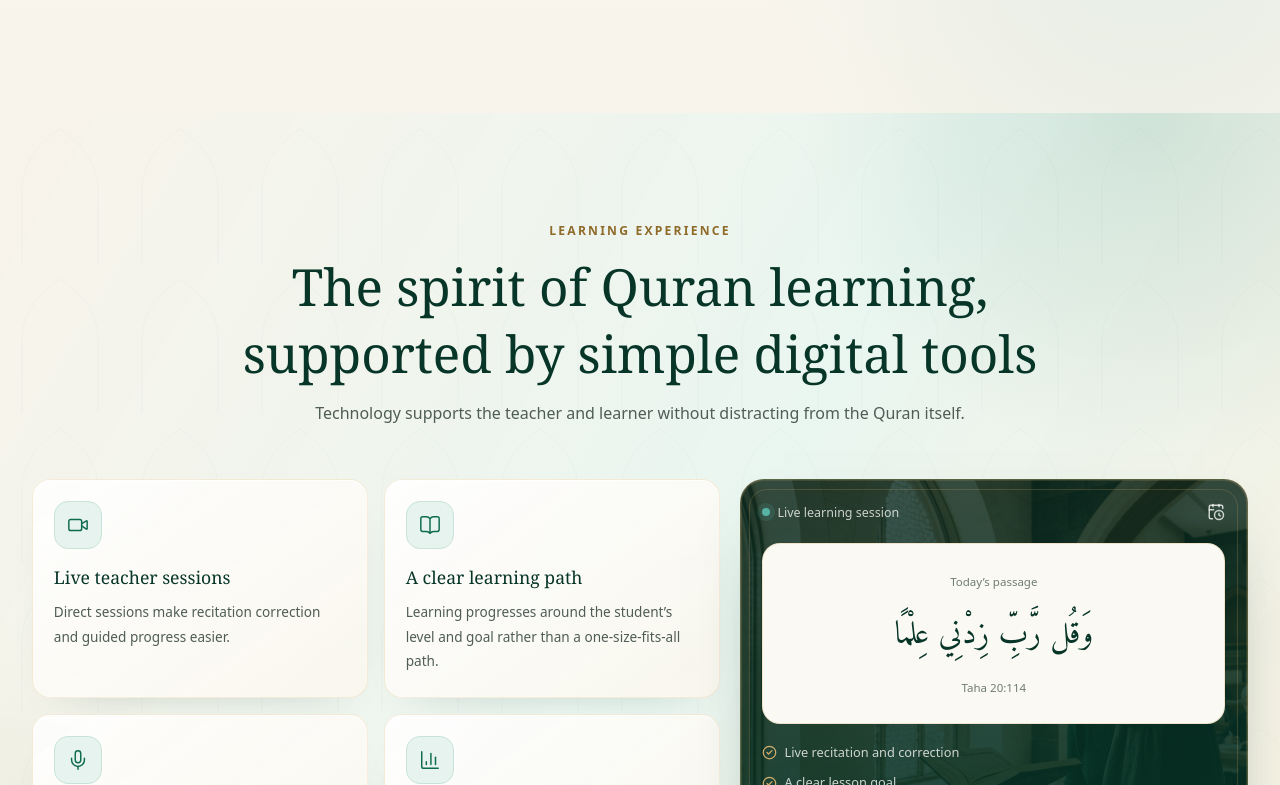
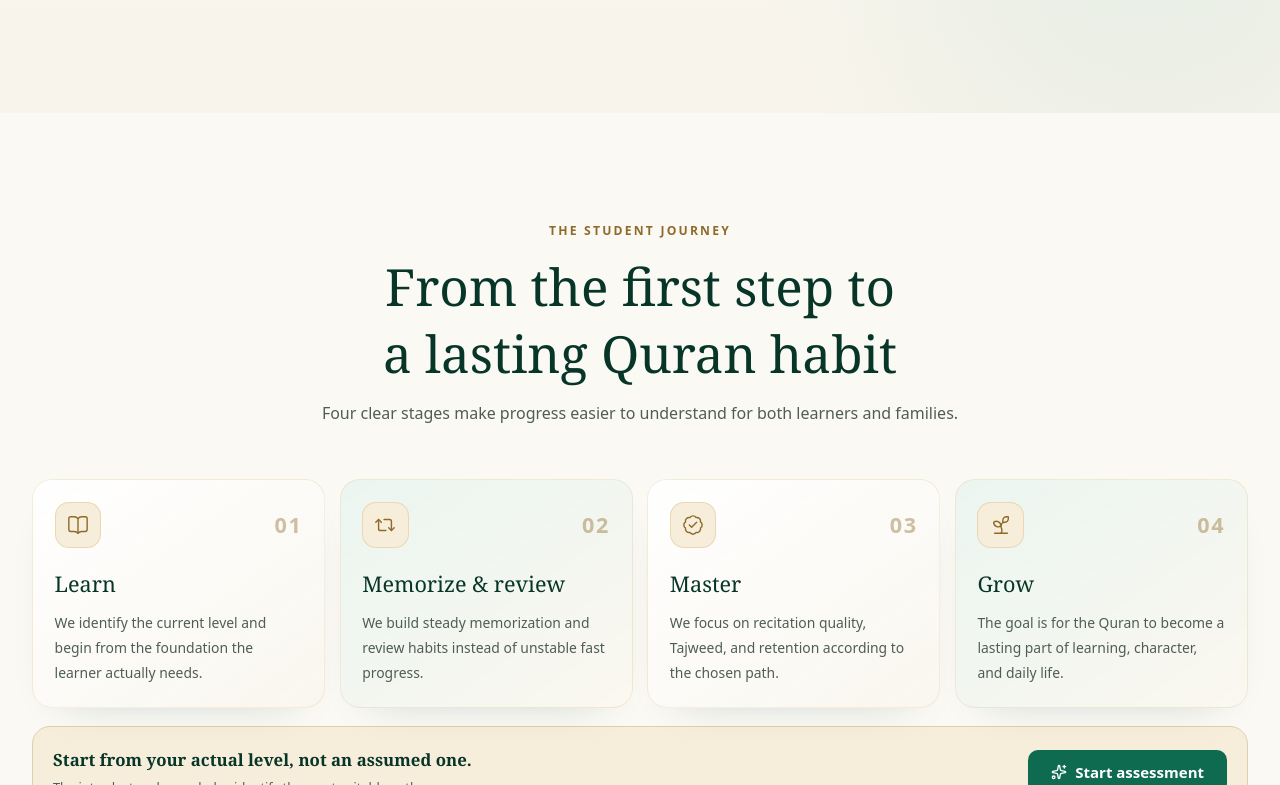
Before and after one commit to hamyn203-commits/al-athar-academy, a React (Vite) app: page /en in a window 1280 px wide. Shown: the part 5875-6660 px from the top of the page. Built offline with nearby package versions, Linux system fonts and the light colour scheme; no server answers.

Commit message:
refactor(ui): remove duplicate homepage section and add mobile visual QA

```diff
--- a/src/pages/NewLandingPage/index.jsx
+++ b/src/pages/NewLandingPage/index.jsx
@@ -7,7 +7,6 @@ import MobileStickyBar from '../../components/MobileStickyBar';
 import HeroSection from './sections/HeroSection';
 import ProgramsSection from './sections/ProgramsSection';
 import WhyWahyNamaaSection from './sections/WhyWahyNamaaSection';
-import LearningExperienceSection from './sections/LearningExperienceSection';
 import ImmersiveLearningSection from './sections/ImmersiveLearningSection';
 import ProductShowcaseSection from './sections/ProductShowcaseSection';
 import StudentJourneySection from './sections/StudentJourneySection';
@@ -44,7 +43,6 @@ export default function NewLandingPage() {
         <WhyWahyNamaaSection />
         <ImmersiveLearningSection />
         <ProductShowcaseSection />
-        <LearningExperienceSection />
         <StudentJourneySection />
         <TeachersSection />
         <TargetAudiencesSection />
```
